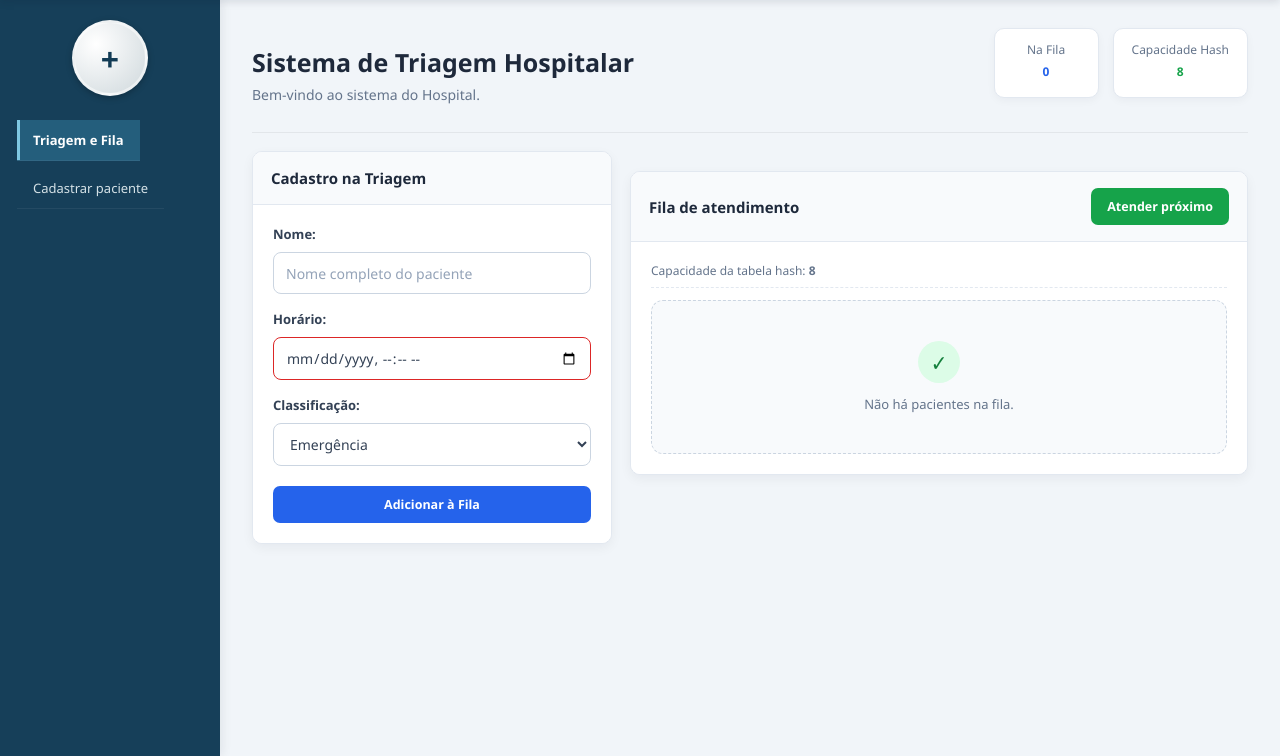
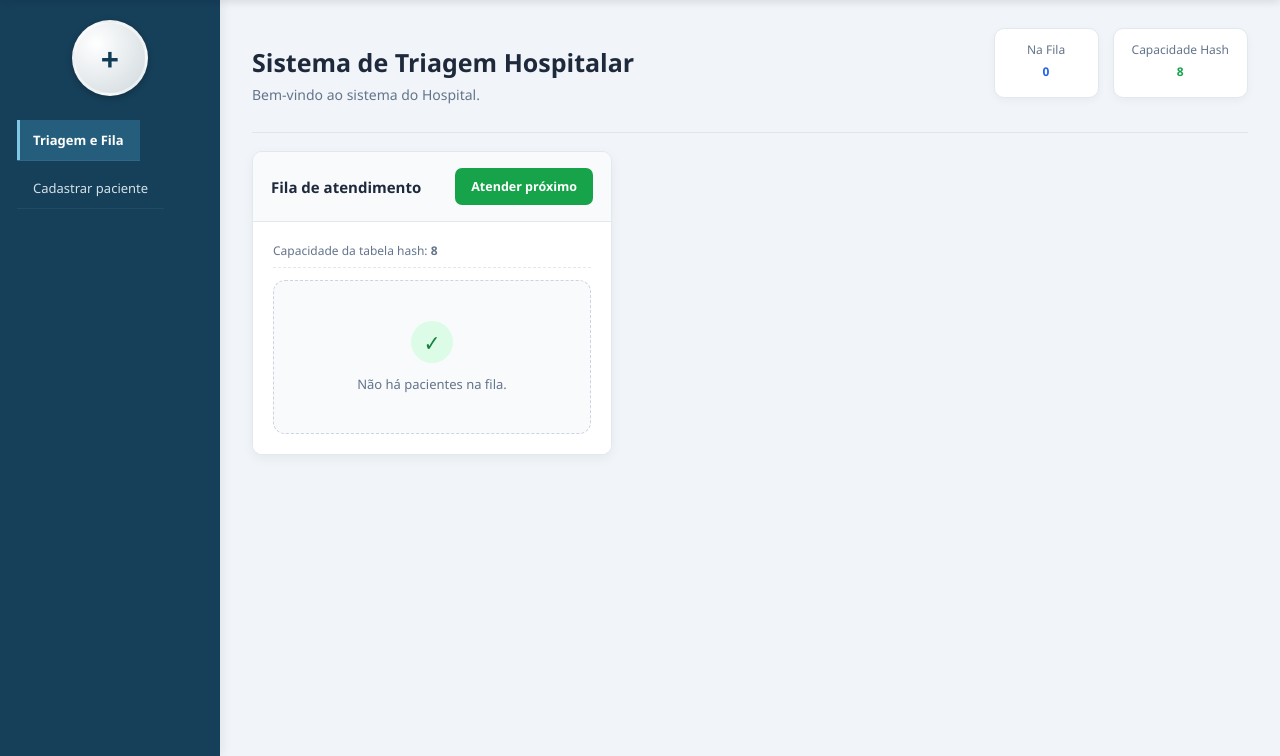
Before and after one commit to GabrielAmado07/App-Sigae, a Flask app: page / in a window 1280 px wide. Shown: the part 60-816 px from the top of the page. Run offline with Flask 3, Linux system fonts and the light colour scheme.

Commit message:
separaçao

```diff
--- a/templates/index.html
+++ b/templates/index.html
@@ -50,40 +50,7 @@
                 </div>
             </div>
 
-            <!-- Painéis principais: Cadastro à esquerda, Fila à direita -->
             <div class="triage-grid">
-                <!-- Painel do formulário -->
-                <section class="panel" id="cadastro">
-                    <div class="panel-header">Cadastro na Triagem</div>
-                    <div class="panel-body">
-                        <form method="POST" action="{{ url_for('cadastro') }}" class="triage-form">
-                            <div class="form-group">
-                                <label for="nome">Nome:</label>
-                                <input type="text" id="nome" name="nome" placeholder="Nome completo do paciente" required>
-                            </div>
-
-                            <div class="form-group">
-                                <label for="horario">Horário:</label>
-                                <input type="datetime-local" id="horario" name="horario" required>
-                            </div>
-
-                            <div class="form-group">
-                                <label for="classificacao">Classificação:</label>
-                                <select id="classificacao" name="classificacao" required>
-                                    <option value="EMERGENCIA">Emergência</option>
-                                    <option value="MUITO_URGENTE">Muito Urgente</option>
-                                    <option value="URGENTE">Urgente</option>
-                                    <option value="POUCO_URGENTE">Pouco Urgente</option>
-                                    <option value="NAO_URGENTE">Não Urgente</option>
-                                </select>
-                            </div>
-
-                            <button type="submit" class="btn btn-primary">Adicionar à Fila</button>
-                        </form>
-                    </div>
-                </section>
-
-                <!-- Painel da fila de atendimento -->
                 <section class="panel" id="fila">
                     <div class="panel-header">
                         <span>Fila de atendimento</span>
@@ -111,10 +78,6 @@
                                     <span class="badge badge-{{ paciente.classificacao|lower }}">
                                         {{ paciente.classificacao.replace('_', ' ') }}
                                     </span>
-
-                                    <form method="POST" action="{{ url_for('remover', id_paciente=paciente.id) }}">
-                                        <button type="submit" class="btn btn-danger">Remover</button>
-                                    </form>
                                 </div>
                             </li>
                             {% endfor %}
```
